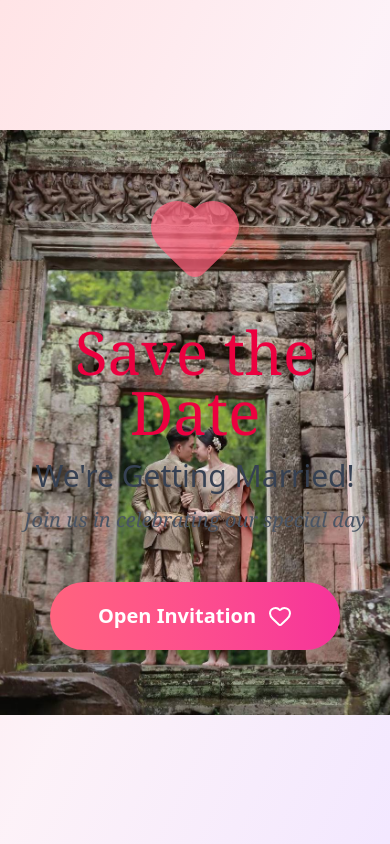
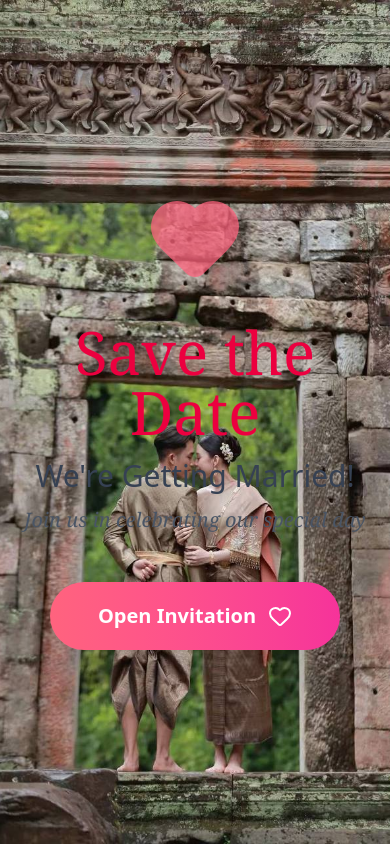
Before and after one commit to suynaroth/myTheab, a React (Vite) app: page / in a window 390 px wide. Built offline with nearby package versions, Linux system fonts and the light colour scheme; a web font is replaced by a local one.

Commit message:
resize bg

```diff
--- a/src/App.jsx
+++ b/src/App.jsx
@@ -53,8 +53,14 @@ export default function WeddingInvitation() {
     return (
       <div className="min-h-screen bg-gradient-to-br from-rose-100 via-pink-50
        to-purple-100 flex items-center justify-center p-4 overflow-hidden relative">
-      {/* Background image container */}
+    {/* Background image container */}
     <div
+      className="absolute inset-0 bg-cover md:bg-contain bg-center bg-no-repeat"
+      style={{
+        backgroundImage: "url('/images/landing-bg.jpg')"
+      }}
+    ></div>
+    {/* <div
       className="absolute inset-0"
       style={{
         backgroundImage: "url('/images/landing-bg.jpg')",
@@ -62,7 +68,7 @@ export default function WeddingInvitation() {
         backgroundPosition: 'center',
         backgroundRepeat: 'no-repeat'
       }}
-    ></div>
+    ></div> */}
         {/* <div className="absolute inset-0 bg-black bg-opacity-30"></div> */}
 
         {/* <div className="absolute inset-0 overflow-hidden pointer-events-none">
```
